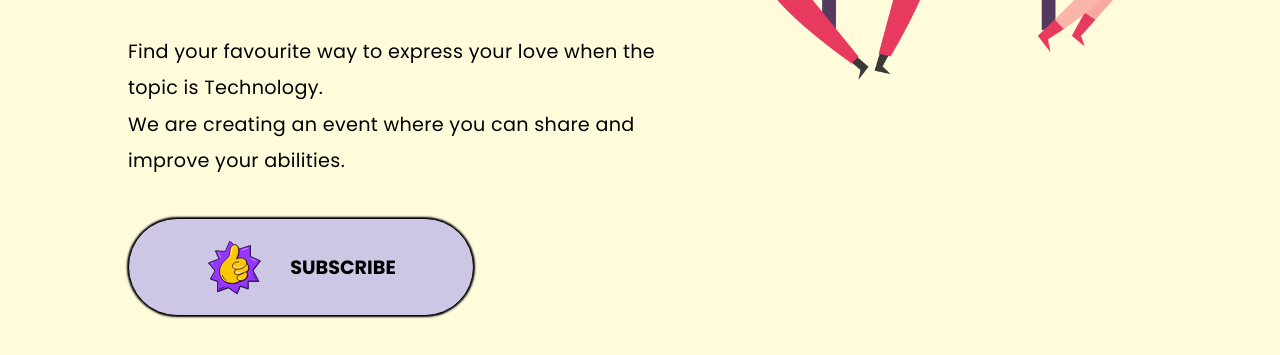
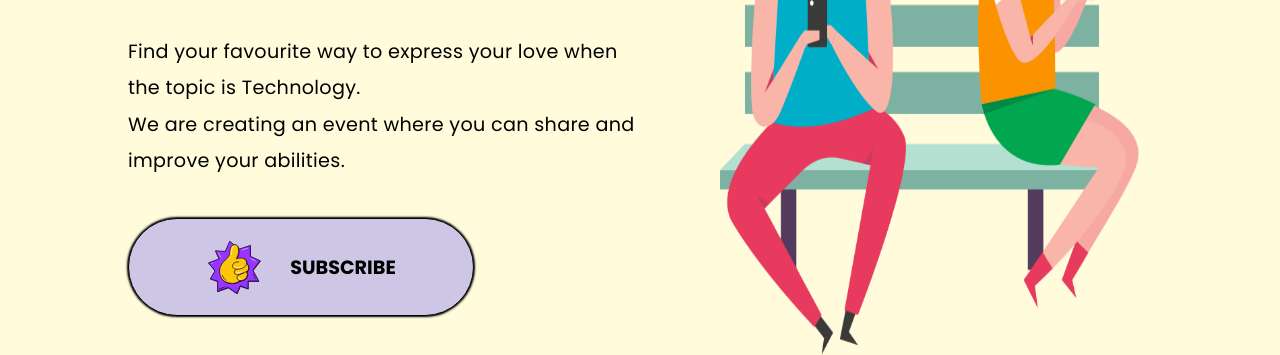
Before and after one commit to DictionaryFrancis/PlusOne, a plain HTML site: page index.html in a window 1280 px wide. Shown: the part 538-893 px from the top of the page. Drawn offline with Linux system fonts and the light colour scheme.

Commit message:
Update style.css

```diff
--- a/style.css
+++ b/style.css
@@ -85,8 +85,13 @@ main p{
     line-height: 1.9em;
 }
 
+aside{
+    display: flex;
+    justify-content: center;
+}
+
 .main-img{
-    width: 24em;
+    width: 27em;
 }
 
 /*--- BUTTON---*/
```
